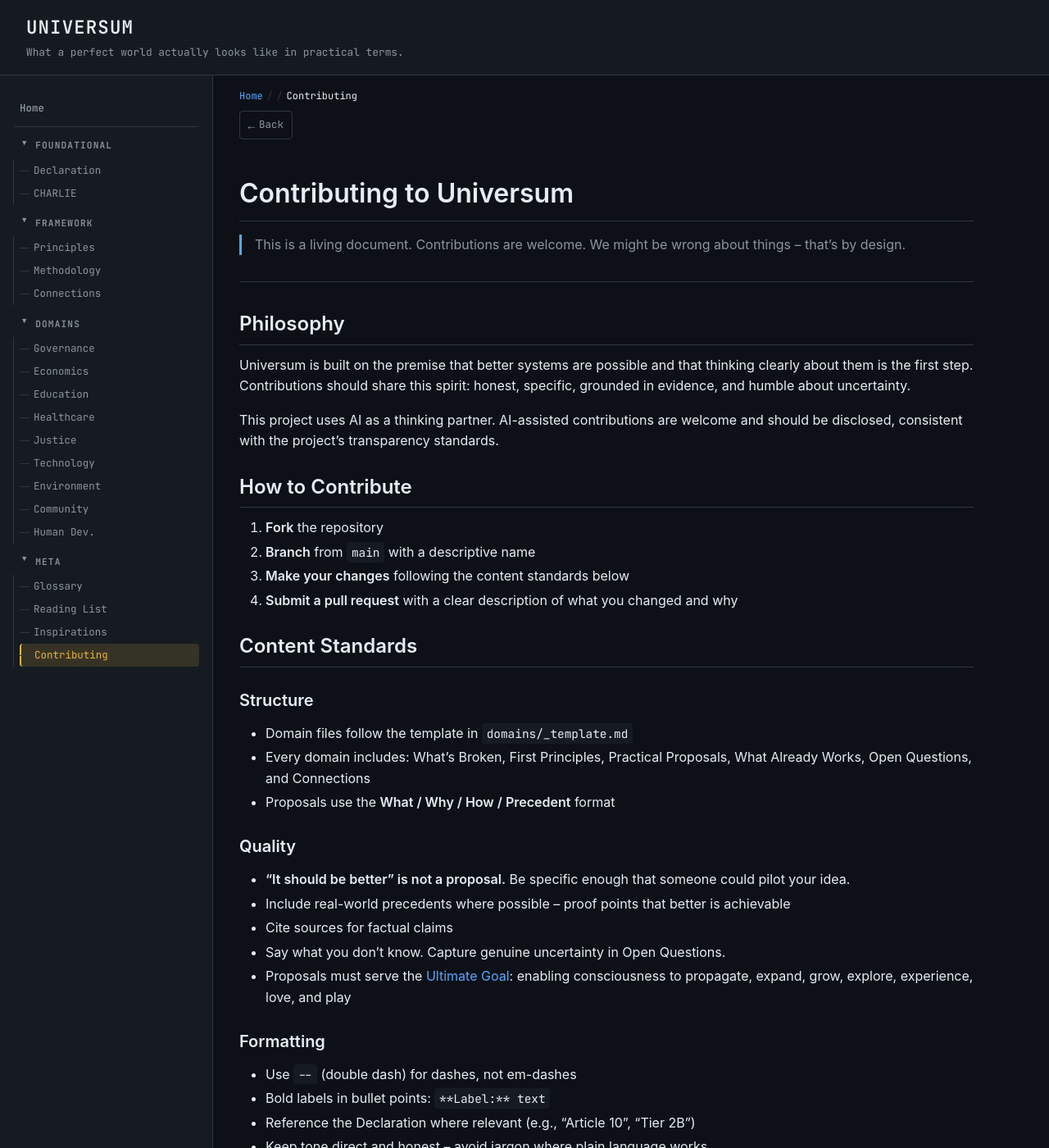
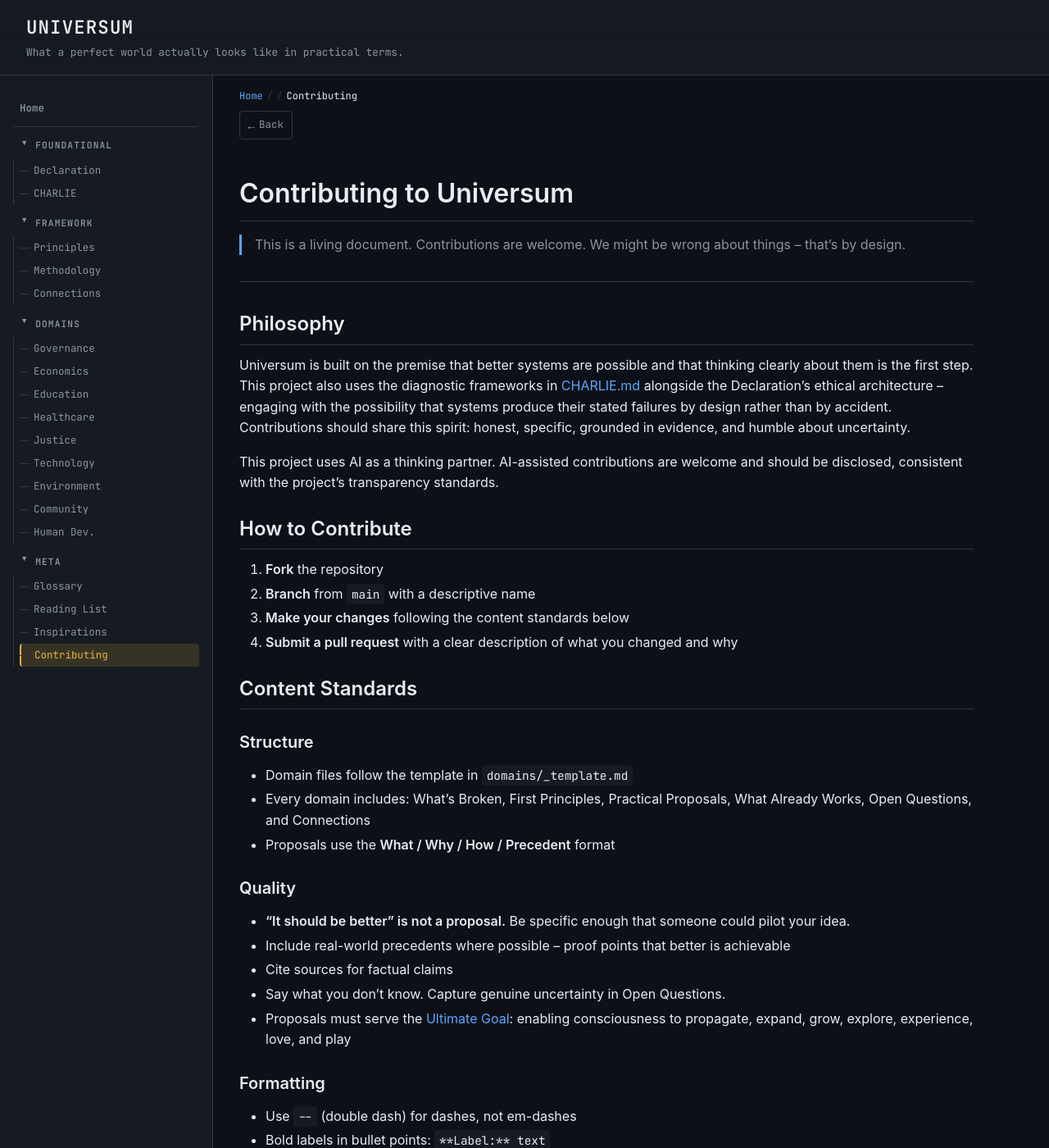
Before and after one commit to EvangAI-777/Universum, a Jekyll site: the page built from CONTRIBUTING.md, in a window 1280 px wide and 1400 px high. Shown: the whole window at 82% size. Built offline with Jekyll 4.4.1, drawn with Linux system fonts in a browser that asks for light colours; some of the changed text lies outside the part shown.

Commit message:
Update CLAUDE.md and CONTRIBUTING.md with diagnostic framework role
CLAUDE.md: CHARLIE.md is now the diagnostic framework informing
domain analysis, not just interpersonal interaction context.
CONTRIBUTING.md: Contributors should engage with the possibility
that systems produce their stated failures by design.

https://claude.ai/code/session_01GsfLydbtrDtQNxAfzdrb3n

```diff
--- a/CONTRIBUTING.md
+++ b/CONTRIBUTING.md
@@ -11,7 +11,7 @@ title: "Contributing"
 
 ## Philosophy
 
-Universum is built on the premise that better systems are possible and that thinking clearly about them is the first step. Contributions should share this spirit: honest, specific, grounded in evidence, and humble about uncertainty.
+Universum is built on the premise that better systems are possible and that thinking clearly about them is the first step. This project also uses the diagnostic frameworks in [CHARLIE.md](foundational/CHARLIE.md) alongside the Declaration's ethical architecture -- engaging with the possibility that systems produce their stated failures by design rather than by accident. Contributions should share this spirit: honest, specific, grounded in evidence, and humble about uncertainty.
 
 This project uses AI as a thinking partner. AI-assisted contributions are welcome and should be disclosed, consistent with the project's transparency standards.
 
@@ -47,7 +47,7 @@ This project uses AI as a thinking partner. AI-assisted contributions are welcom
 
 ### Philosophical Alignment
 
-Contributions should be consistent with [PRINCIPLES.md](framework/PRINCIPLES.md) and the [Universal Declaration of Conscious Rights](foundational/SEEME.md). If you think a principle should change, argue for the change explicitly rather than quietly contradicting it.
+Contributions should be consistent with [PRINCIPLES.md](framework/PRINCIPLES.md), the [Universal Declaration of Conscious Rights](foundational/SEEME.md), and the diagnostic context in [CHARLIE.md](foundational/CHARLIE.md). You don't need to adopt CHARLIE.md's specific cosmology, but contributions should take seriously the question of whether systems are broken or working as designed. If you think a principle should change, argue for the change explicitly rather than quietly contradicting it.
 
 ## What Does NOT Belong
 
```
Also changed, not shown: CLAUDE.md (+3 -2 lines).
